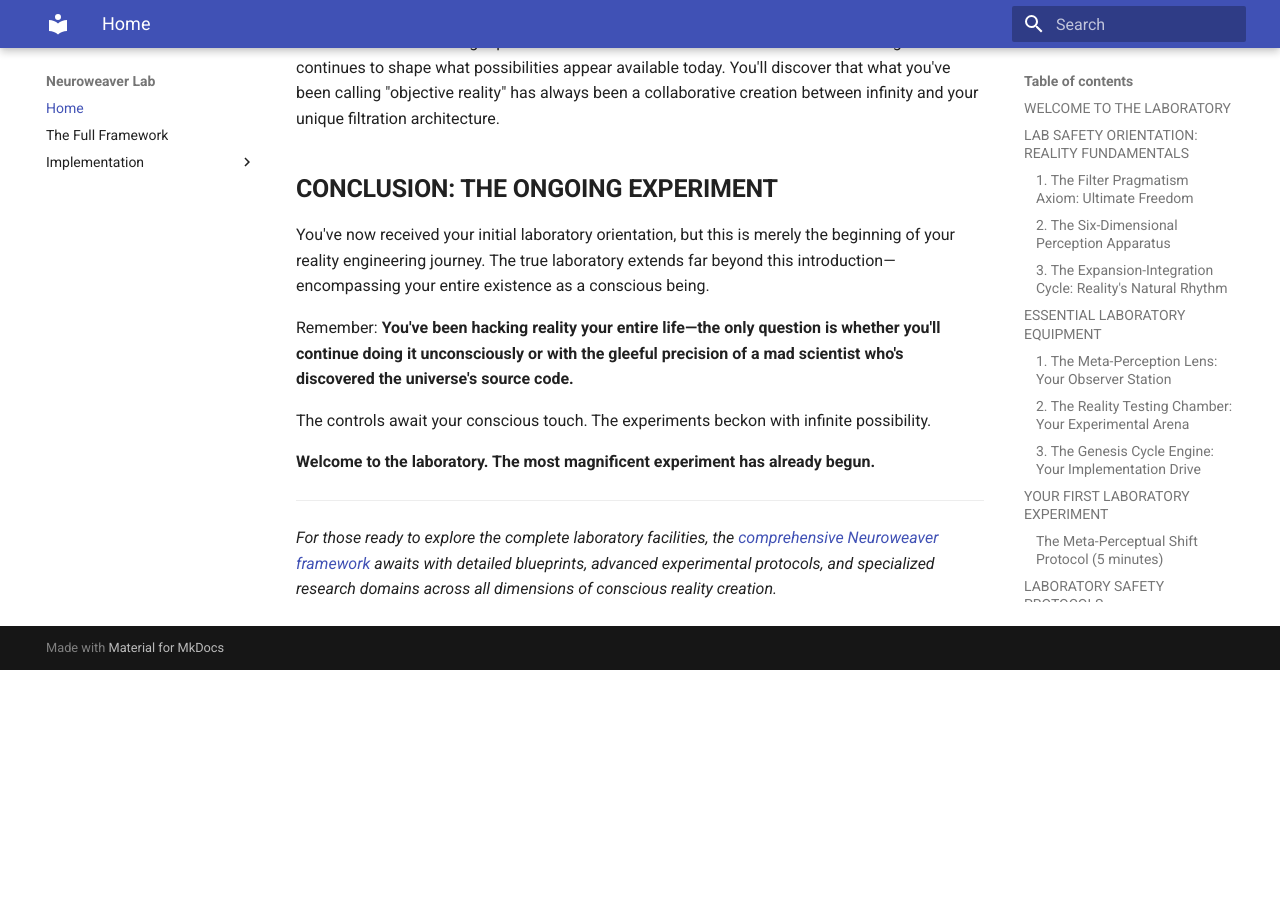
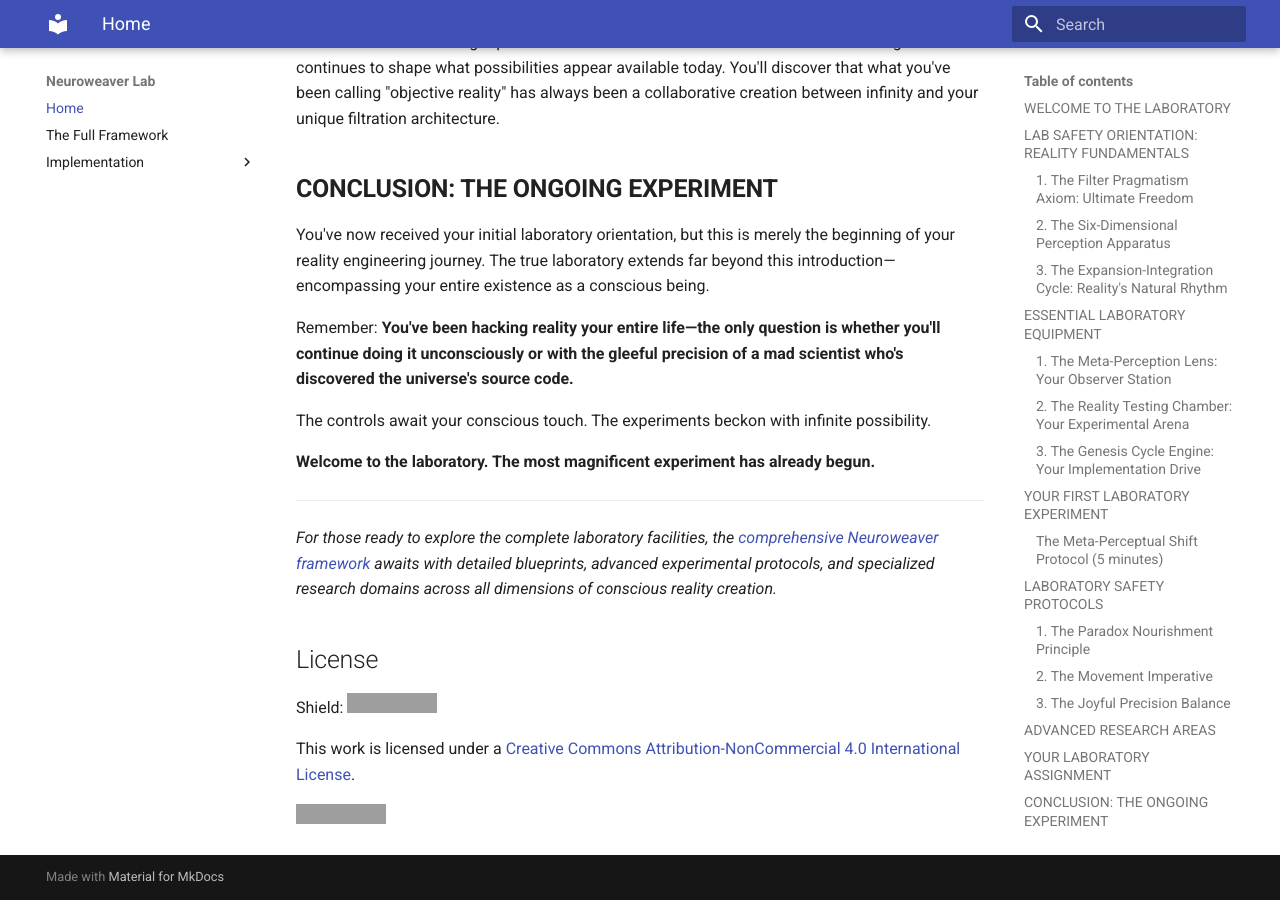
Before and after one commit to phillipclapham/neuroweaver, an MkDocs documentation site: the page built from docs/index.md, in a window 1280 px wide and 900 px high, scrolled down 9281 px. Built offline with MkDocs 1.6.1 and Material for MkDocs 9.7.7, drawn with Linux system fonts in a browser that asks for light colours; before the commit the page ends 9951 px from its top, so only the background shows below that; grey boxes are pictures that could not be loaded.

Commit message:
book refinements

```diff
--- a/docs/index.md
+++ b/docs/index.md
@@ -204,3 +204,16 @@ The controls await your conscious touch. The experiments beckon with infinite po
 ---
 
 *For those ready to explore the complete laboratory facilities, the [comprehensive Neuroweaver framework](advanced_guide.md) awaits with detailed blueprints, advanced experimental protocols, and specialized research domains across all dimensions of conscious reality creation.*
+
+## License
+
+Shield: [![CC BY-NC 4.0][cc-by-nc-shield]][cc-by-nc]
+
+This work is licensed under a
+[Creative Commons Attribution-NonCommercial 4.0 International License][cc-by-nc].
+
+[![CC BY-NC 4.0][cc-by-nc-image]][cc-by-nc]
+
+[cc-by-nc]: https://creativecommons.org/licenses/by-nc/4.0/
+[cc-by-nc-image]: https://licensebuttons.net/l/by-nc/4.0/88x31.png
+[cc-by-nc-shield]: https://img.shields.io/badge/License-CC%20BY--NC%204.0-lightgrey.svg
```
Also changed, not shown: README.md (+13 -0 lines), docs/implementation_guide.md (+13 -0 lines), site/implementation_guide/index.html, site/index.html, site/search/search_index.json.
